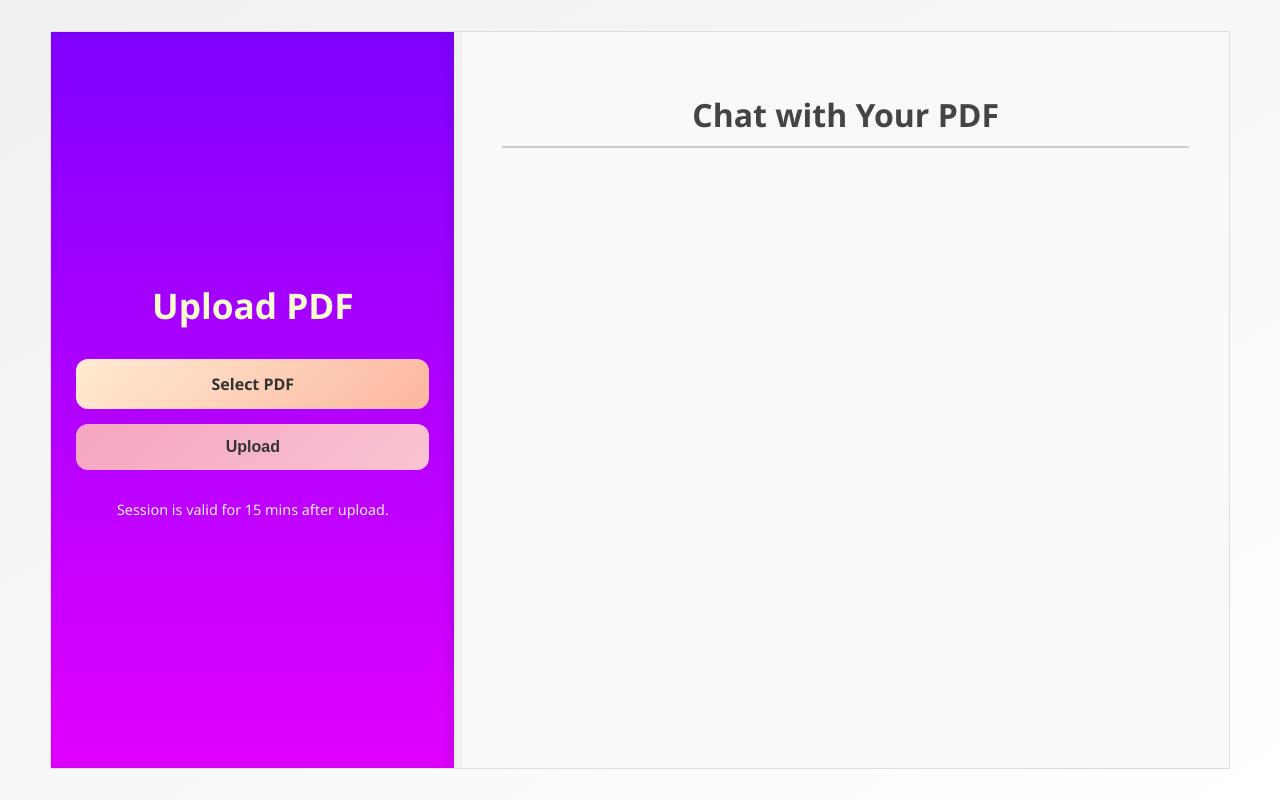
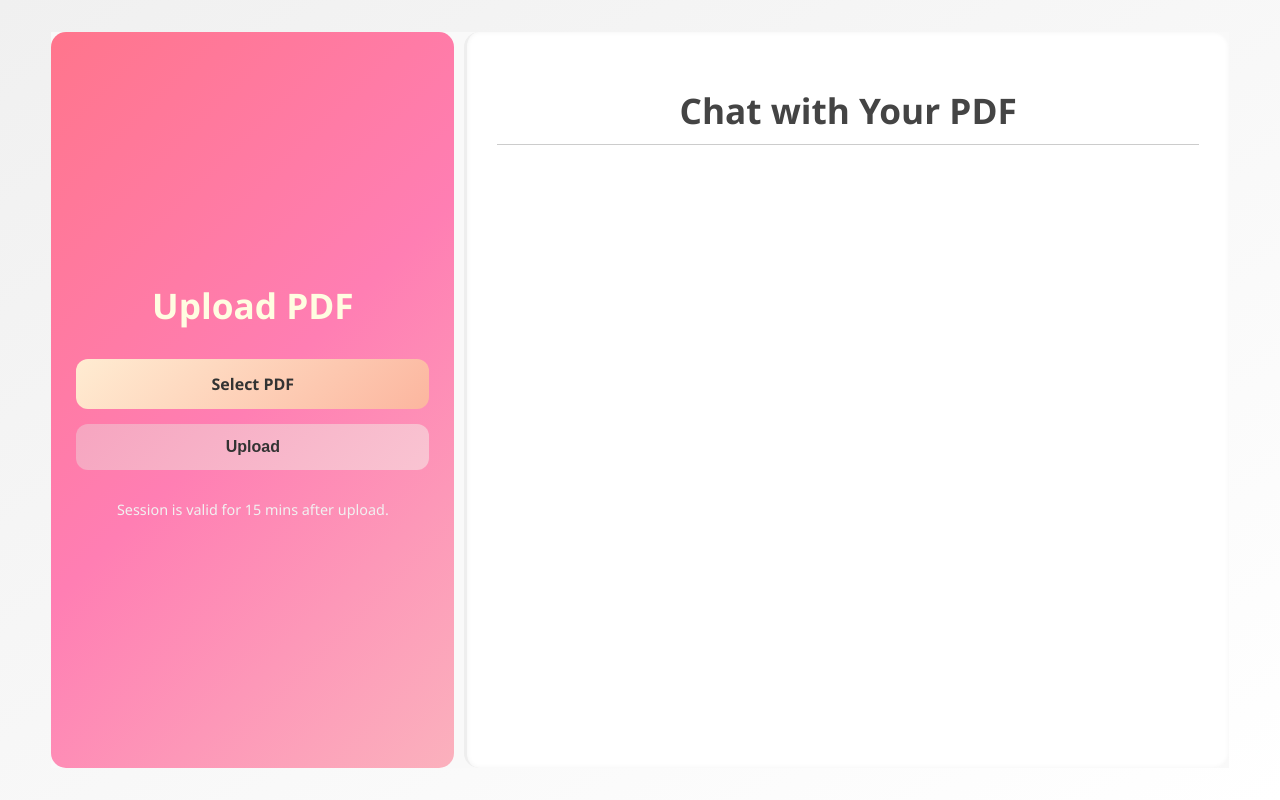
Before and after one commit to shubhendu-ghosh-DS/AskmyPdf, a Flask app: page / in a window 1280 px wide. Run offline with Flask 3, Linux system fonts and the light colour scheme; some libraries are stand-ins or nearby versions.

Commit message:
Update static/style.css

```diff
--- a/static/style.css
+++ b/static/style.css
@@ -16,23 +16,24 @@ body {
   display: flex;
   height: 92vh;
   width: 92vw;
-  background: #fff;
+  background: #f9f9f9;
   border-radius: 0;
   overflow: hidden;
-  border: 1px solid #ddd;
+  border: none;
+  animation: fadeIn 1s ease-out;
+  gap: 10px;
 }
 
 /* LEFT PANEL */
 .left-panel {
   width: 30%;
-  background: linear-gradient(180deg, #7f00ff, #e100ff);
+  background: linear-gradient(135deg, #ff758c, #ff7eb3, #fbb1bd);
   padding: 40px 25px;
   display: flex;
   flex-direction: column;
   justify-content: center;
-  border-right: 4px solid #f0f0f0;
   color: #fff;
-  box-shadow: inset -5px 0 10px rgba(0, 0, 0, 0.1);
+  border-radius: 15px;
 }
 
 .left-panel h2 {
@@ -40,7 +41,7 @@ body {
   text-align: center;
   font-size: 2.2em;
   font-weight: bold;
-  color: #fffdd0;
+  color: #fffde1;
 }
 
 .left-panel input,
@@ -82,21 +83,22 @@ body {
 /* RIGHT PANEL */
 .right-panel {
   flex: 1;
-  background: #f9f9f9;
-  padding: 40px;
+  background: #ffffff;
+  padding: 30px 30px 20px 30px;
   display: flex;
   flex-direction: column;
-  border-left: 4px solid #f0f0f0;
-  color: #333;
+  border-radius: 15px;
+  border-left: 3px solid #eeeeee;
+  box-shadow: inset 0 0 5px rgba(0, 0, 0, 0.05);
+  overflow: hidden;
 }
 
 .right-panel h1 {
   text-align: center;
   margin-bottom: 20px;
-  font-size: 2em;
-  font-weight: bold;
+  font-size: 2.2em;
   color: #444;
-  border-bottom: 2px solid #ccc;
+  border-bottom: 1px solid #ccc;
   padding-bottom: 10px;
 }
 
@@ -235,7 +236,7 @@ body {
 .message-box {
   margin-top: 15px;
   font-size: 0.95em;
-  color: #333;
+  color: #ffff8d;
   text-align: center;
 }
 
@@ -245,10 +246,21 @@ body {
   font-size: 0.9em;
   margin-top: -10px;
   margin-bottom: 10px;
-  color: #666;
+  color: #b2fefa;
 }
 
 /* Animations */
+@keyframes fadeIn {
+  from {
+    opacity: 0;
+    transform: scale(0.98);
+  }
+  to {
+    opacity: 1;
+    transform: scale(1);
+  }
+}
+
 @keyframes fadeInUp {
   from {
     opacity: 0;
```
Also changed, not shown: other parts of static/style.css (+10 -11 lines).
